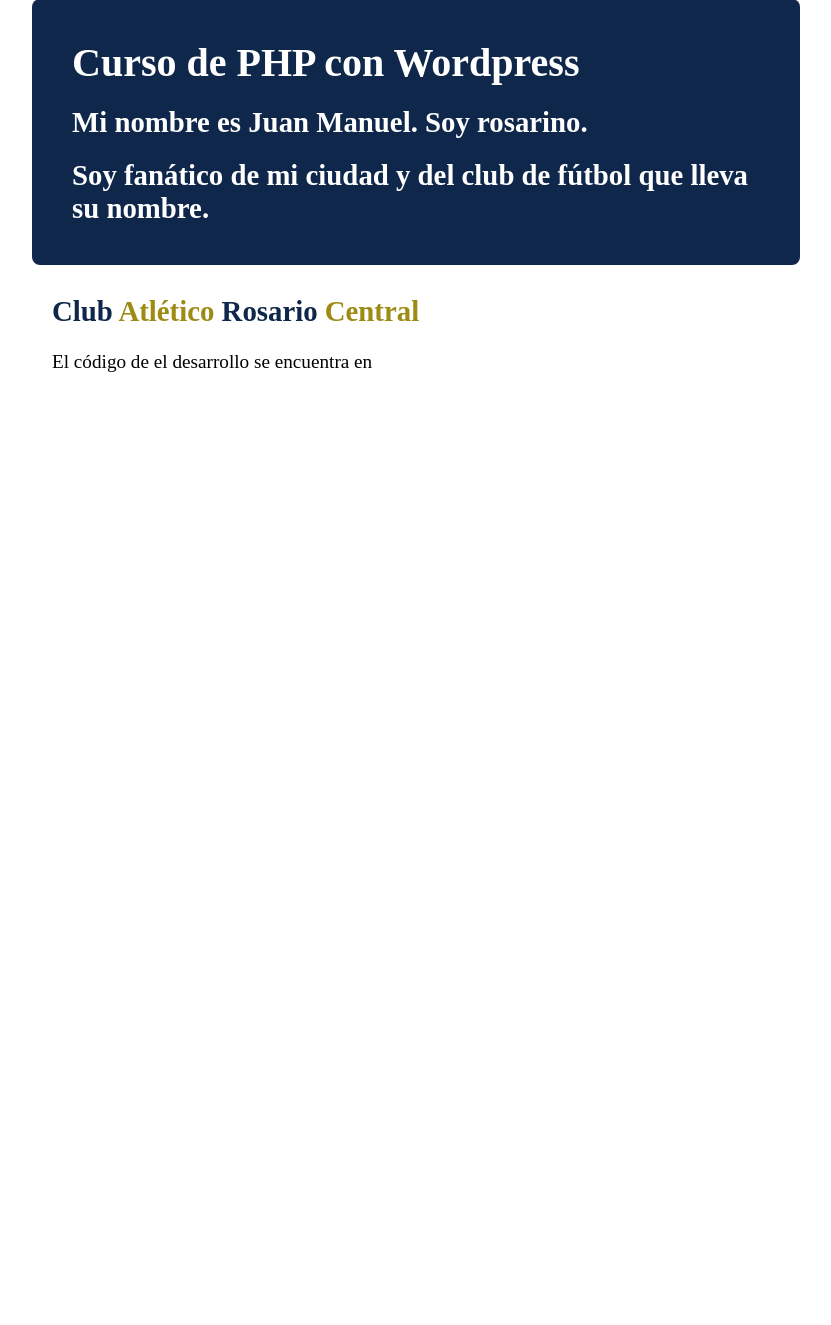
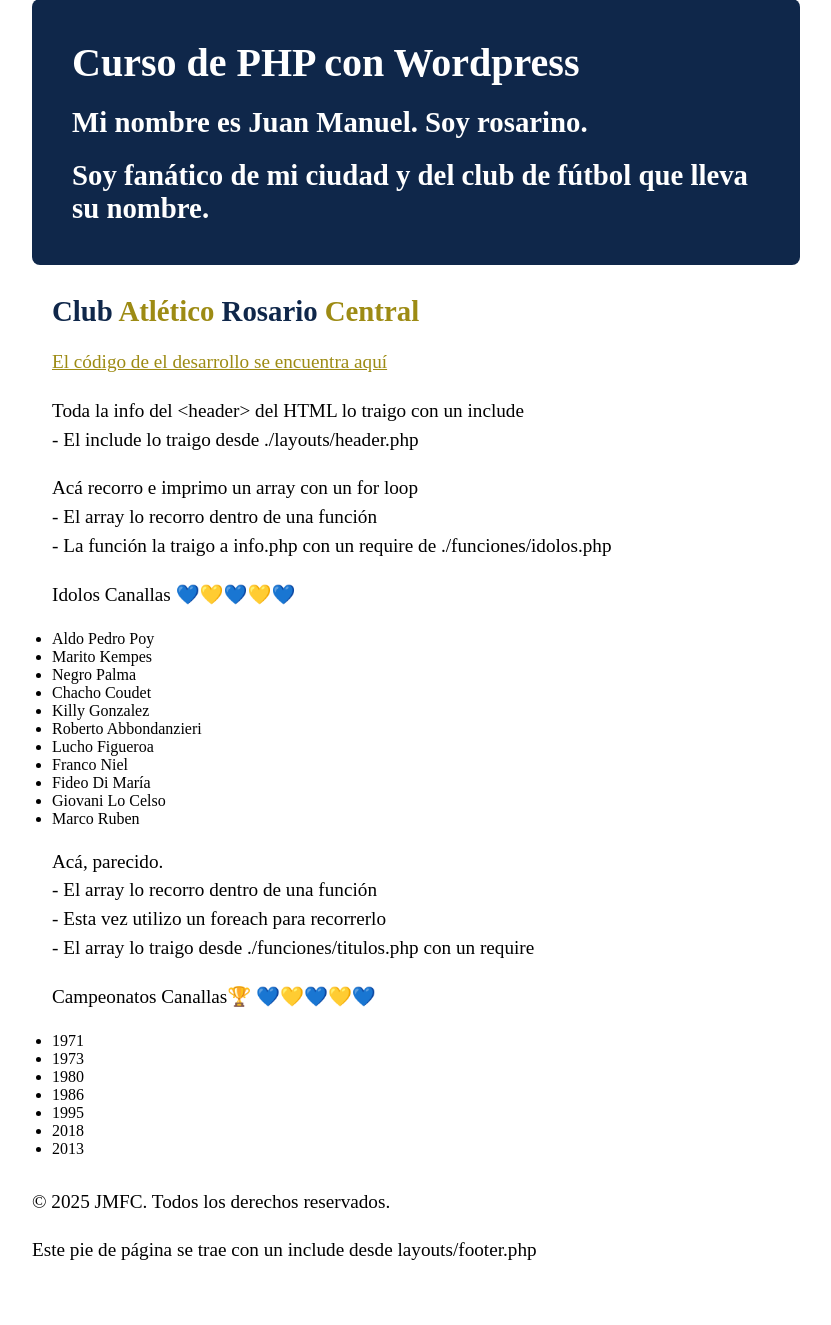
Before and after one commit to juanmafc22/utn-php-wordpress, a PHP site: page / in a window 1280 px wide. Shown: the part 41-1366 px from the top of the page, without its empty margins (8-839 px from the left). Before the commit the page ends 413 px from the top, so only its background shows below. Run offline with PHP 8.4, Linux system fonts and the light colour scheme.

Commit message:
Trabajo finalizado

```diff
--- a/index.php
+++ b/index.php
@@ -12,7 +12,7 @@
     <main>
         <h2><span class="azul-oscuro">Club</span><span class="amarillo-oscuro"> Atlético</span><span class="azul-oscuro"> Rosario</span><span class="amarillo-oscuro"> Central</span></h2>
         <p>
-            El código de el desarrollo se encuentra en <a href="
+             <a href="https://github.com/juanmafc22/utn-php-wordpress" target="_blank" class="amarillo-oscuro">El código de el desarrollo se encuentra aquí</a> <br>
         </p>
         <p>
             Toda la info del &lt;header&gt; del HTML lo traigo con un include <br>
```
